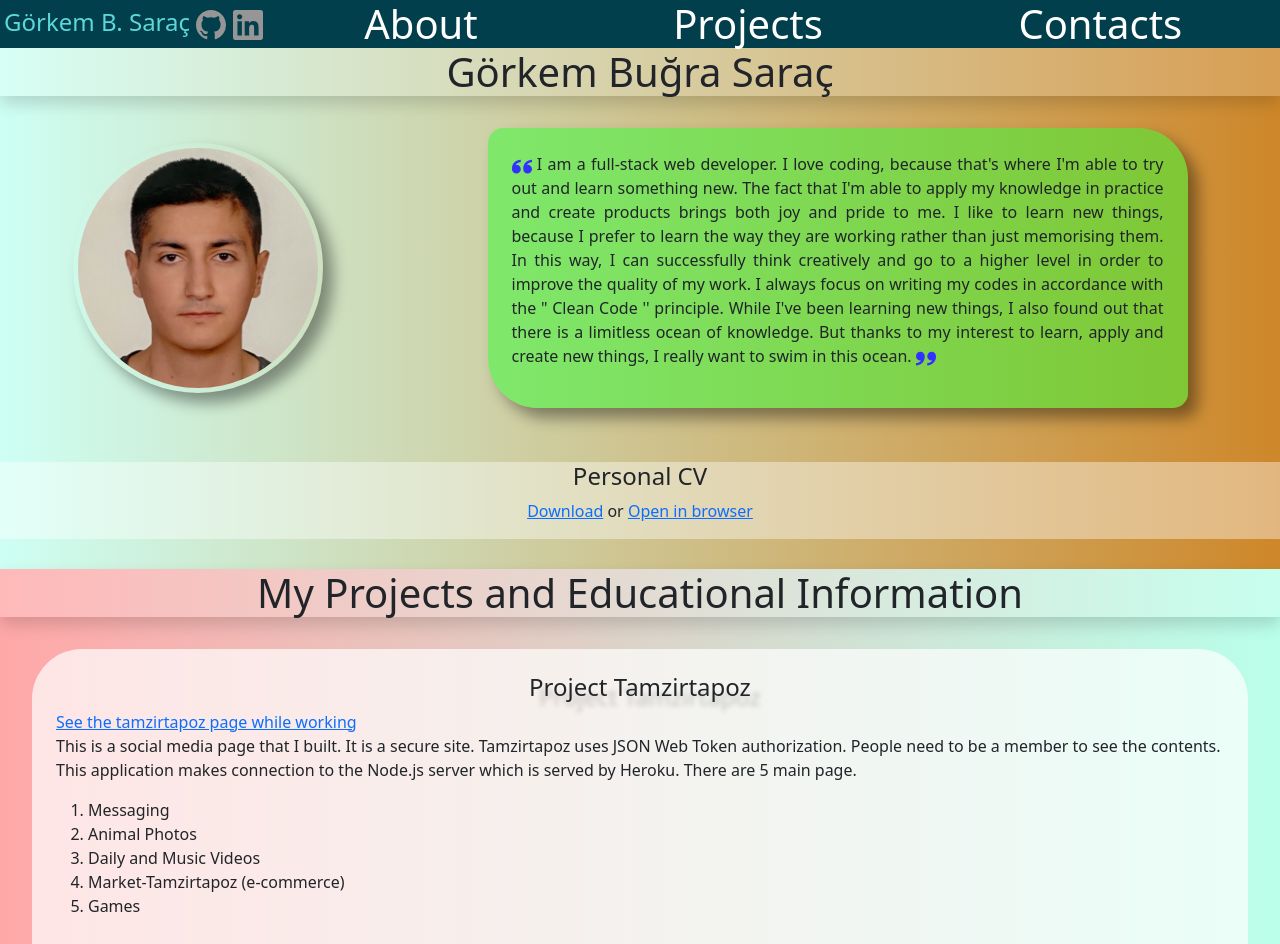
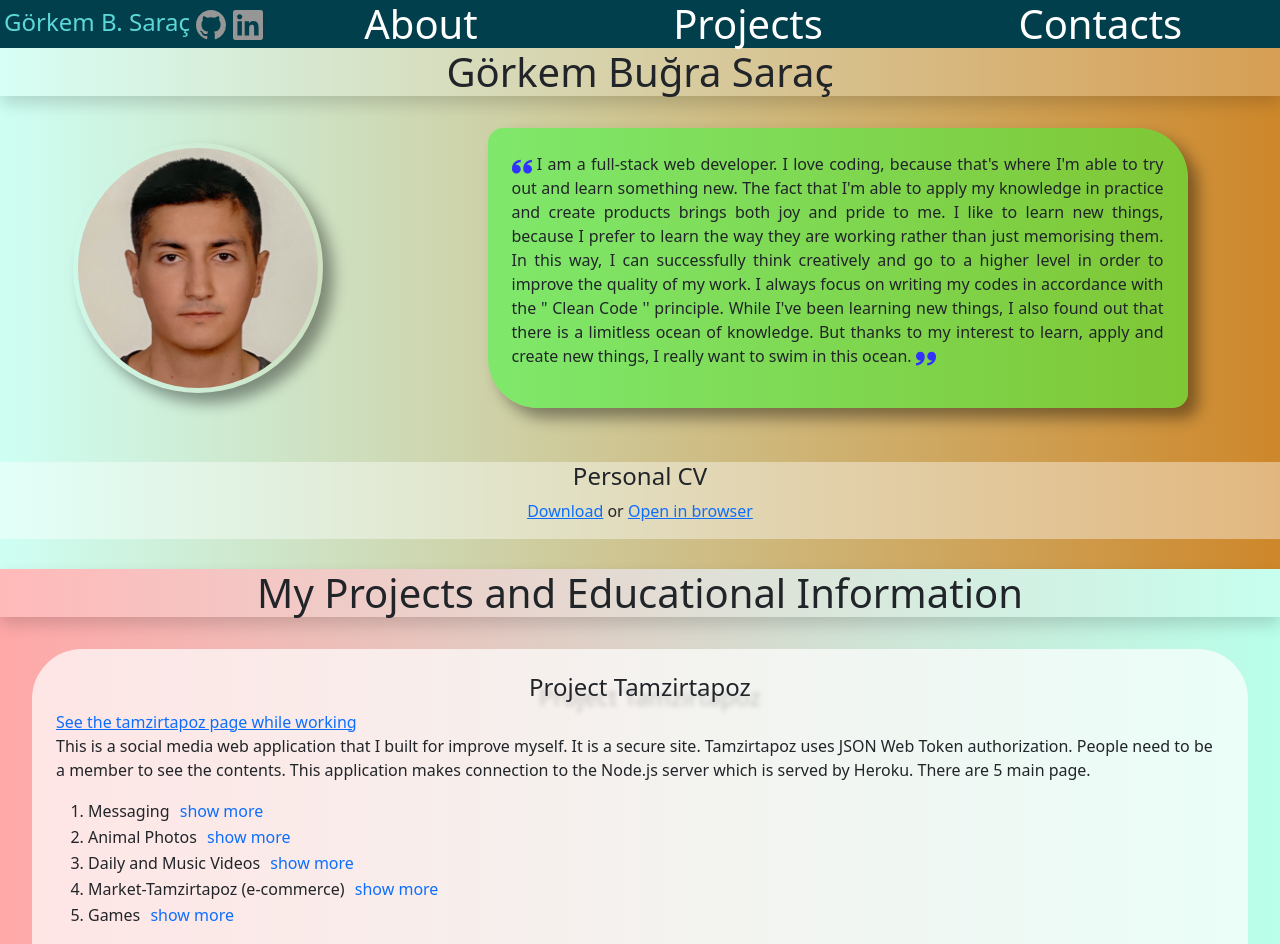
Before and after one commit to gorkmbs/personal-site, a React (Create React App) app: page / in a window 1280 px wide. Shown: the top 944 px of the page. Built offline with nearby package versions, Linux system fonts and the light colour scheme; no server answers.

Commit message:
improving

```diff
--- a/package.json
+++ b/package.json
@@ -12,6 +12,7 @@
     "react-dom": "^17.0.2",
     "react-icons": "^4.2.0",
     "react-scripts": "4.0.3",
+    "use-sound": "^4.0.0",
     "web-vitals": "^1.1.2"
   },
   "scripts": {
--- a/src/components/NavbarSide.js
+++ b/src/components/NavbarSide.js
@@ -2,10 +2,16 @@ import React from "react";
 import { IconContext } from "react-icons";
 import { GoMarkGithub } from "react-icons/go";
 import { SiLinkedin } from "react-icons/si";
+import useSound from "use-sound";
+
+import clickEffect1 from "../soundEffects/clickEffect1.mp3";
 
 const NavbarSide = ({ navbarSpace }) => {
+  const [playClickEffect1] = useSound(clickEffect1);
+
   const handleClick = (e, adress) => {
     e.preventDefault();
+    playClickEffect1();
     window.scrollTo({
       left: 0,
       top: document.getElementById(adress).offsetTop - navbarSpace,
--- a/src/components/Projects.js
+++ b/src/components/Projects.js
@@ -3,6 +3,7 @@ import animals from "../assets/animals.png";
 import market from "../assets/market.png";
 import videos from "../assets/videos.png";
 import welcome from "../assets/welcome.png";
+import { GoMarkGithub } from "react-icons/go";
 import {
   tamzirtapozParagraph1,
   tamzirtapozContent,
@@ -63,14 +64,29 @@ const Projects = ({ pageWidth, pageYPosition, navbarSpace }) => {
               <div className="container-fluid m-0 p-0">
                 <ol>
                   {tamzirtapozContent.map((item, index) => {
-                    return <li key={index}>{item}</li>;
+                    return (
+                      <li key={index}>
+                        {item.title}{" "}
+                        <button
+                          className="text-primary"
+                          style={{
+                            border: "0px",
+                            borderStyle: "solid",
+                            borderColor: "rgba(0,0,0,0)",
+                            background: "rgba(0,0,0,0)",
+                          }}
+                          onClick={(index) => {}}
+                        >
+                          show more
+                        </button>
+                      </li>
+                    );
                   })}
                 </ol>
               </div>
               <div className="d-flex justify-content-around m-1 p-1 flex-wrap">
                 {pageWidth > 726 ? (
                   <>
-                    {" "}
                     <div className="d-flex m-0 p-1">
                       <img
                         className="img-fluid"
@@ -116,7 +132,8 @@ const Projects = ({ pageWidth, pageYPosition, navbarSpace }) => {
               target="_blank"
               rel="noopener noreferrer"
             >
-              Source Code on GitHub
+              Source Code on GitHub{" "}
+              <GoMarkGithub style={{ fontSize: "20px" }} />
             </a>
           </div>
         </div>
--- a/src/information.js
+++ b/src/information.js
@@ -10,15 +10,15 @@ export const generalInfo = `I am a full-stack web developer. I love coding, beca
           of knowledge. But thanks to my interest to learn, apply and create new
           things, I really want to swim in this ocean.`;
 
-export const tamzirtapozParagraph1 = `This is a social media page that I built. It is a secure site. Tamzirtapoz uses JSON Web Token authorization.
+export const tamzirtapozParagraph1 = `This is a social media web application that I built for improve myself. It is a secure site. Tamzirtapoz uses JSON Web Token authorization.
   People need to be a member to see the contents. This application makes connection to the Node.js server which is served by Heroku. There are 5 main page.`;
 
 export const tamzirtapozContent = [
-  "Messaging",
-  "Animal Photos",
-  "Daily and Music Videos",
-  "Market-Tamzirtapoz (e-commerce)",
-  "Games",
+  { title: "Messaging" },
+  { title: "Animal Photos" },
+  { title: "Daily and Music Videos" },
+  { title: "Market-Tamzirtapoz (e-commerce)" },
+  { title: "Games" },
 ];
 
 export const tamzirtapozParagraph2 = `This site is based on React.js, Vanilla.js, Bootstrap, JWT Authentication`;
```
Also changed, not shown: 2 other files (tests, documents, lock files or other folders).
